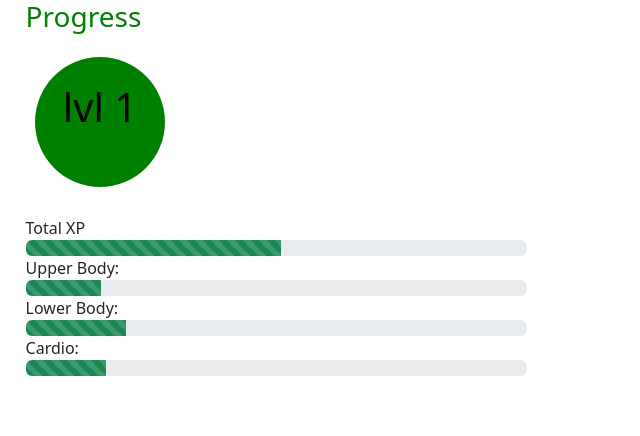
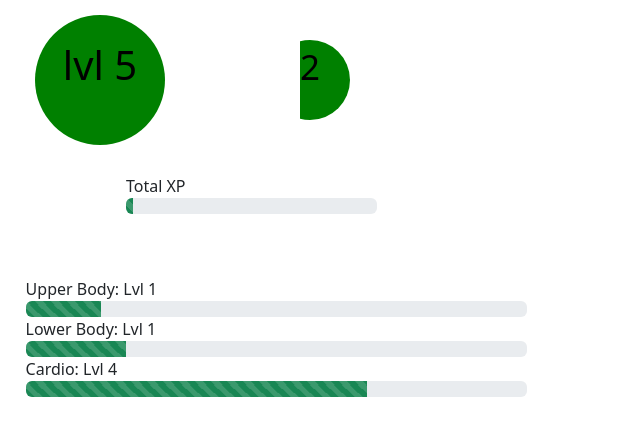
Before and after one commit to 00Land00/hack_the_valley_7, a React (Create React App) app in the folder frontend/: page / in a window 1280 px wide. Shown: the top 436 px of the page, without its empty margins (0-640 px from the left). Built offline with nearby package versions, Linux system fonts and the light colour scheme.

Commit message:
working level system thing

```diff
--- a/frontend/src/App.js
+++ b/frontend/src/App.js
@@ -1,58 +1,98 @@
-import ProgressBar from 'react-bootstrap/ProgressBar'
+import ProgressBar from 'react-bootstrap/ProgressBar';
 import 'bootstrap/dist/css/bootstrap.min.css';
+
+//issues/questions/discussion whatever:
+  //bar is not rendering anymore, it only displays as a percent??
+  //theres some white overlap in the website (demo what i mean)
+      //import a png image as a solution(?)
+  //the colour thing in style (in the App component) dOES NOT work >:(   (for the thing inside the <text></text> tag), it "changes" the colour (when you inspect the page) but still renders as black??
+  //how to change font family ??
 
 //array to store xp gains 💪💪
 const upper = [0, 5, 5, 5];
 const lower = [10, 10, 0, 0];
-const cardio = [5, 5, 0, 5, 1];
+const cardio = [5, 5, 0, 5, 353];
 var total = upper.concat(lower, cardio);
-var lvl = 1;
+//console.log(total)
+var lvl = 1, lvlXP = 100, streak = 2, upperLvl = 1, lowerLvl = 1, cardioLvl = 1;
 
-//function to draw bar on website
-function Bar(muscleGroup) {
-  const sum = muscleGroup.reduce((accumulator, value) => {
-    return accumulator + value;
-  }, 0);
+//brute force: calculate the sum of each list
+var totalSum = total.reduce((partialSum, a) => partialSum + a, 0);
+var upperSum = upper.reduce((partialSum, a) => partialSum + a, 0);
+var lowerSum = lower.reduce((partialSum, a) => partialSum + a, 0);
+var cardioSum = cardio.reduce((partialSum, a) => partialSum + a, 0);
 
+//brute force: total xp calculation
+if (totalSum > lvlXP){
+  //console.log('lvl'+ lvl);
+  lvl += Math.floor(totalSum/lvlXP);
+  //console.log('updated lvl:' + lvl);
+  //console.log('total sum before: ' + totalSum);
+  totalSum -= Math.floor(totalSum/lvlXP)*lvlXP;
+  //console.log('total sum updated: ' + totalSum);
+}
+
+//brute force: lvl calculation and remaining XP
+if (upperSum > lvlXP){
+  upperLvl += Math.floor(upperSum/lvlXP);
+  upperSum -= Math.floor(upperSum/lvlXP)*lvlXP;
+}
+
+if (lowerSum > lvlXP){
+  lowerLvl += Math.floor(lowerSum/lvlXP);
+  lowerSum -= Math.floor(lowerSum/lvlXP)*lvlXP;
+}
+
+if (cardioSum > lvlXP){
+  cardioLvl += Math.floor(cardioSum/lvlXP);
+  cardioSum -= Math.floor(cardioSum/lvlXP)*lvlXP;
+}
+
+//function to draw progress bars on the website
+
+function Bar(sum) {
   return <ProgressBar variant="success" animated now={sum} label={`${sum}%`} visuallyHidden />;
 }
 
 //"main" equivalent?
 const App = () => {
-  //defining the 4 bars, upperbody, lowerbody, cardio, total
-  const upperBar = Bar(upper), lowerBar = Bar(lower), cardioBar = Bar(cardio), totalBar = Bar(total);
-  const xCoor = "100", yCoor = "80";
+  //creating the 4 bars: upperbody, lowerbody, cardio, and total
+  //const upperBar = Bar(upperSum), lowerBar = Bar(lowerSum), cardioBar = Bar(cardioSum), totalBar = Bar(totalSum);
+  const upperBar = Bar(upperSum), lowerBar = Bar(lowerSum), cardioBar = Bar(cardioSum), totalBar = Bar(totalSum);
+  const xCoorXP = "100", yCoor = "80", xCoorS = "10";
 
-
-  //outputs this stuff to the website
   return (
     <div>
-
-      <h3 style={{color: 'green', marginLeft: '2%'}}>Progress</h3>
-
-      <svg xmlns="http://www.w3.org/2000/svg">
-        <circle cx={xCoor} cy={yCoor} r="65" fill="green" style={{marginBottom: '1000px'}} />
-        <text textAnchor="middle" x={xCoor} y={yCoor} style = {{fontSize: '40px'}}>lvl {lvl}</text>
+      <svg>
+        <circle cx={xCoorXP} cy={yCoor} r="65" fill="green" />
+        <text textAnchor="middle" x={xCoorXP} y={yCoor} style = {{fontSize: '40px', color: 'white'}}>lvl {lvl}</text>
       </svg>
 
+      <svg >
+        <circle cx={xCoorS} cy={yCoor} r="40" fill="green" />
+        <text textAnchor="middle" x={xCoorS} y={yCoor} style = {{fontSize: '35px', color: 'white'}}>{streak}</text>
+      </svg>
 
       <p style={{marginLeft: '2%'}}>
         <br></br>
-        Total XP
-        <div style={{width: '40%'}}>
+        <div style={{width: '20%', marginLeft: '8%'}}>
+          Total XP
           {totalBar}
         </div>
 
-        Upper Body:
-        <div style={{width: '40%'}}>
+        <div style={{width: '40%', marginTop: '5%'}}>
+
+          Upper Body: Lvl {upperLvl}
           {upperBar}
         </div>
-        Lower Body:
+
         <div style={{width: '40%'}}>
+          Lower Body: Lvl {lowerLvl}
           {lowerBar}
         </div>
-        Cardio:
+
         <div style={{width: '40%'}}>
+          Cardio: Lvl {cardioLvl}
           {cardioBar}
         </div>
 
--- /dev/null
+++ b/frontend/src/BK.css
@@ -0,0 +1,3 @@
+body {
+    background-color: rgb(145, 224, 151);
+  }
```
Also changed, not shown: frontend/src/fire.png (added).
